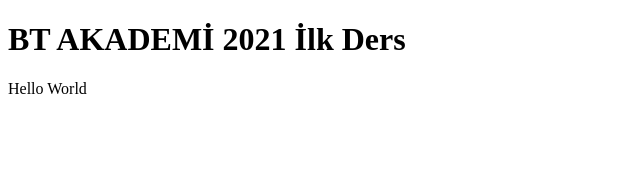
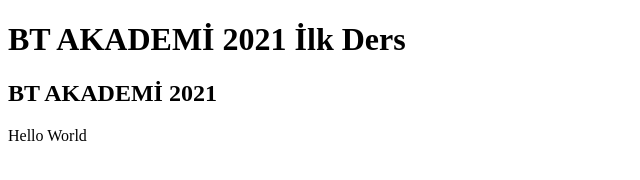
Before and after one commit to ICetinkaya/ExampleProject, a plain HTML site: page index.html in a window 1280 px wide. Shown: the whole page, without its empty margins (0-640 px from the left). Drawn offline with Linux system fonts and the light colour scheme.

Commit message:
index.html changed

```diff
--- a/index.html
+++ b/index.html
@@ -6,6 +6,7 @@
 <body>
 
 <h1>BT AKADEMİ 2021 İlk Ders</h1>
+<h2>BT AKADEMİ 2021 </h2>
 <p>Hello World</p>
 
 </body>
```
